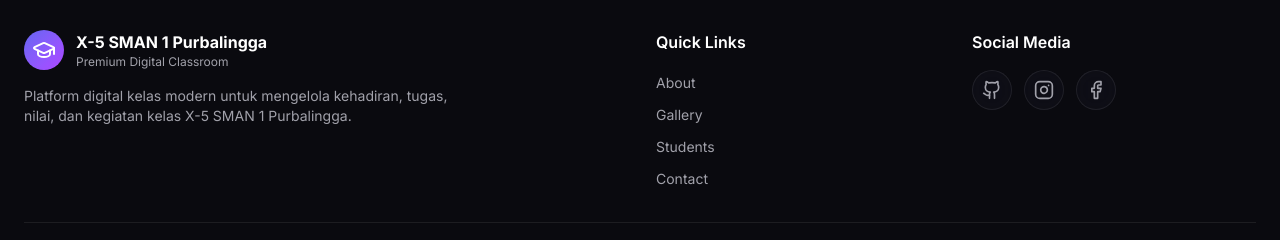
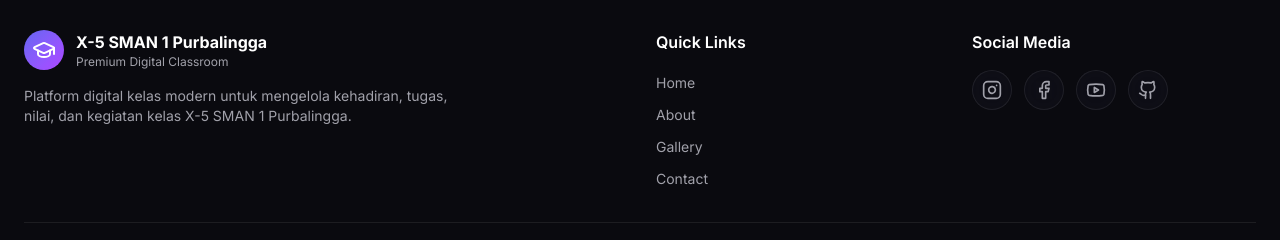
Before and after one commit to Syafff211/sepuluh-lima, a Next.js app: page / in a window 1280 px wide. Shown: the part 7474-7714 px from the top of the page. Built offline with nearby package versions, Linux system fonts and the light colour scheme; no server answers; the database is empty.

Commit message:
Add YouTube icon and update footer content

```diff
--- a/src/components/landing/LandingFooter.tsx
+++ b/src/components/landing/LandingFooter.tsx
@@ -1,9 +1,23 @@
 'use client';
 
-import { GraduationCap, Github, Instagram, Facebook } from 'lucide-react';
+import { GraduationCap, Github, Instagram, Facebook, Youtube } from 'lucide-react';
 import Link from 'next/link';
+import { useLandingContent } from '@/hooks/useLandingContent';
 
 export function LandingFooter() {
+  const { getContent, getSetting } = useLandingContent();
+
+  const footerText = getContent('footer', 'copyright', '© 2024 X-5 SMAN 1 Purbalingga. All rights reserved.');
+  const footerTagline = getSetting('footer_text', 'Made with ❤️ by Kelas X-5');
+  const siteName = getSetting('site_name', 'X-5 SMAN 1 Purbalingga');
+
+  const socialLinks = [
+    { icon: Instagram, url: getContent('social', 'instagram', '#'), label: 'Instagram' },
+    { icon: Facebook, url: getContent('social', 'facebook', '#'), label: 'Facebook' },
+    { icon: Youtube, url: getContent('social', 'youtube', '#'), label: 'YouTube' },
+    { icon: Github, url: getContent('social', 'github', '#'), label: 'GitHub' },
+  ];
+
   return (
     <footer className="border-t border-white/10 py-12">
       <div className="container mx-auto px-6">
@@ -14,7 +28,7 @@ export function LandingFooter() {
                 <GraduationCap className="h-6 w-6 text-white" />
               </div>
               <div>
-                <h3 className="font-bold text-white">X-5 SMAN 1 Purbalingga</h3>
+                <h3 className="font-bold text-white">{siteName}</h3>
                 <p className="text-xs text-muted-foreground">Premium Digital Classroom</p>
               </div>
             </div>
@@ -27,7 +41,7 @@ export function LandingFooter() {
           <div>
             <h4 className="font-semibold text-white mb-4">Quick Links</h4>
             <ul className="space-y-2">
-              {['About', 'Gallery', 'Students', 'Contact'].map((link) => (
+              {['Home', 'About', 'Gallery', 'Contact'].map((link) => (
                 <li key={link}>
                   <Link
                     href={`#${link.toLowerCase()}`}
@@ -43,13 +57,16 @@ export function LandingFooter() {
           <div>
             <h4 className="font-semibold text-white mb-4">Social Media</h4>
             <div className="flex gap-3">
-              {[Github, Instagram, Facebook].map((Icon, i) => (
+              {socialLinks.map((social, i) => (
                 <a
                   key={i}
-                  href="#"
+                  href={social.url}
+                  target="_blank"
+                  rel="noopener noreferrer"
                   className="h-10 w-10 rounded-xl glass flex items-center justify-center hover:bg-white/10 transition-colors"
+                  title={social.label}
                 >
-                  <Icon className="h-5 w-5 text-muted-foreground" />
+                  <social.icon className="h-5 w-5 text-muted-foreground" />
                 </a>
               ))}
             </div>
@@ -57,11 +74,11 @@ export function LandingFooter() {
         </div>
 
         <div className="border-t border-white/10 pt-8 flex flex-col md:flex-row justify-between items-center gap-4">
-          <p className="text-sm text-muted-foreground">
-            © 2024 X-5 SMAN 1 Purbalingga. All rights reserved.
+          <p className="text-sm text-muted-foreground footer-text">
+            {footerText}
           </p>
           <p className="text-sm text-muted-foreground">
-            Made with ❤️ by Kelas X-5
+            {footerTagline}
           </p>
         </div>
       </div>
```
